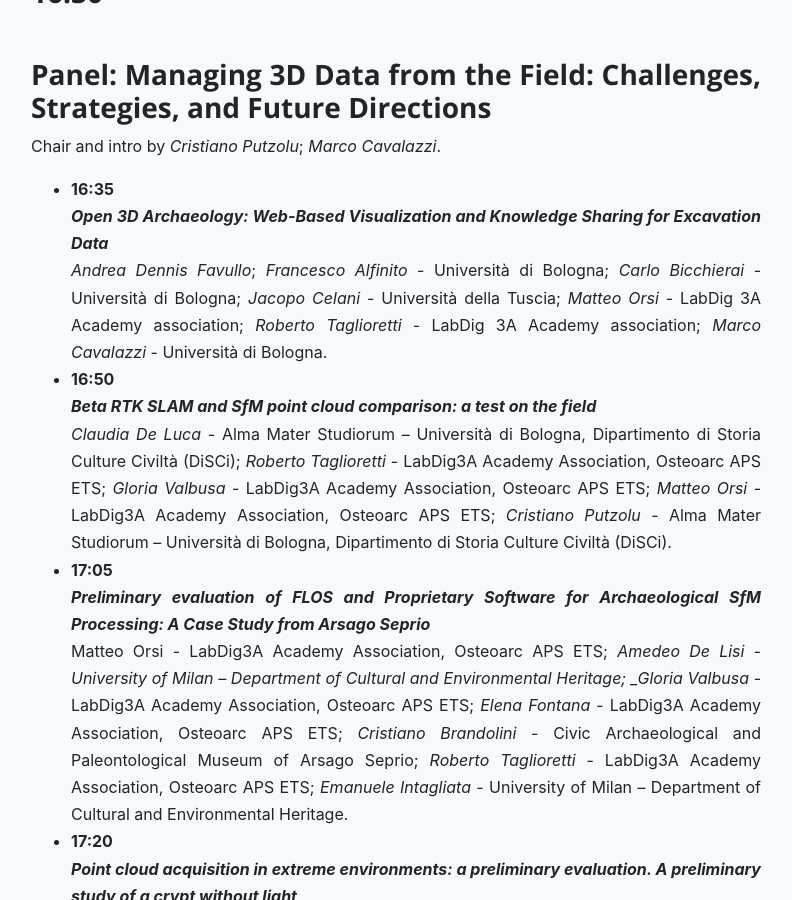
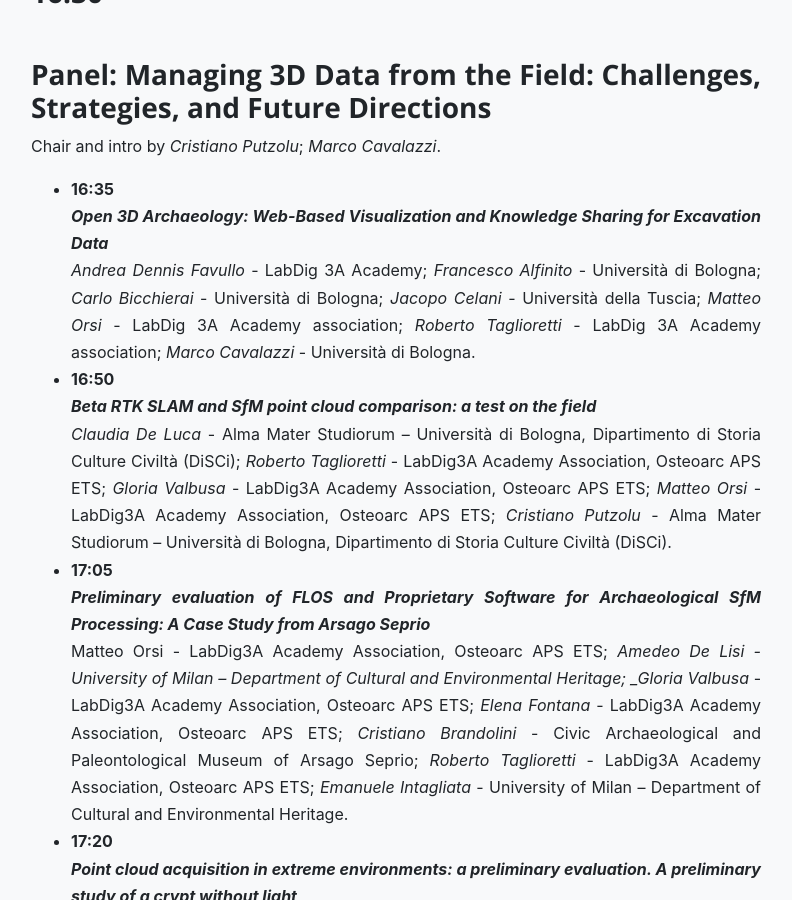
Before and after one commit to archeofoss/archeofoss, a Jekyll site: the page built from 2025/programme.md, in a window 1280 px wide and 900 px high, scrolled down 6793 px. Shown: the whole window, without its empty margins (244-1036 px from the left). Built offline with Jekyll 4.4.1, drawn with Linux system fonts in a browser that asks for light colours; nearby versions of some CDN libraries.

Commit message:
programme update

```diff
--- a/2025/programme.md
+++ b/2025/programme.md
@@ -28,7 +28,7 @@
 
 [OpenStreetMap Position](https://www.openstreetmap.org/?mlat=45.609414&mlon=8.857515#map=19/45.609414/8.857515)
 
-[how to get here, park and eat](https://e.pcloud.com/#/puplink?code=hK17Z4ItQ277x1kV1bSnnTP9cKhl73e6V)
+<a target="_blank" href="./guide_archeofoss_2025_eng.pdf">how to get here, park and eat</a>
 
 ---
 
@@ -163,7 +163,7 @@
 Chair and intro by _Cristiano Putzolu_; _Marco Cavalazzi_.
 - **16:35**
 **_Open 3D Archaeology: Web-Based Visualization and Knowledge Sharing for Excavation Data_**
-_Andrea Dennis Favullo_; _Francesco Alfinito_ - Università di Bologna; _Carlo Bicchierai_ - Università di Bologna; _Jacopo Celani_ - Università della Tuscia; _Matteo Orsi_ - LabDig 3A Academy association; _Roberto Taglioretti_ - LabDig 3A Academy association; _Marco Cavalazzi_ - Università di Bologna.
+_Andrea Dennis Favullo_ - LabDig 3A Academy; _Francesco Alfinito_ - Università di Bologna; _Carlo Bicchierai_ - Università di Bologna; _Jacopo Celani_ - Università della Tuscia; _Matteo Orsi_ - LabDig 3A Academy association; _Roberto Taglioretti_ - LabDig 3A Academy association; _Marco Cavalazzi_ - Università di Bologna.
 - **16:50**
 **_Beta RTK SLAM and SfM point cloud comparison: a test on the field_**
 _Claudia De Luca_ - Alma Mater Studiorum – Università di Bologna, Dipartimento di Storia Culture Civiltà (DiSCi); _Roberto Taglioretti_ -   LabDig3A Academy Association, Osteoarc APS ETS; _Gloria Valbusa_ - LabDig3A Academy Association, Osteoarc APS ETS; _Matteo Orsi_ - LabDig3A Academy Association, Osteoarc APS ETS; _Cristiano Putzolu_ - Alma Mater Studiorum – Università di Bologna, Dipartimento di Storia Culture Civiltà (DiSCi).
```
Also changed, not shown: 1 other file.
